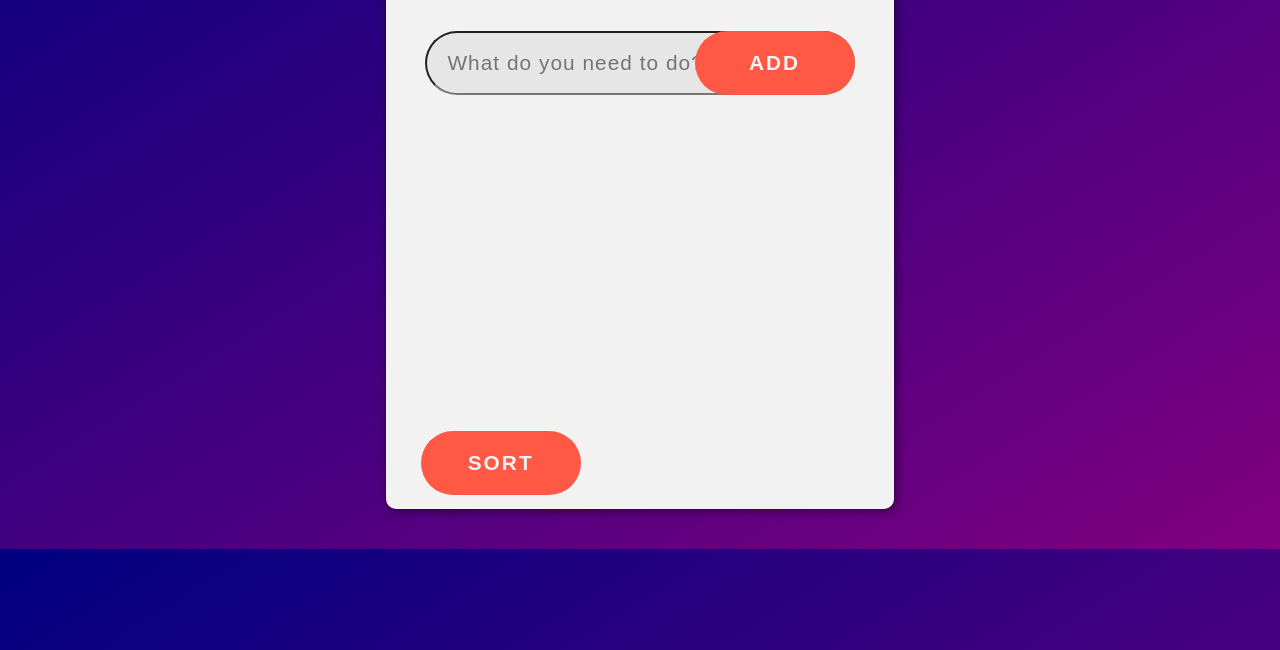
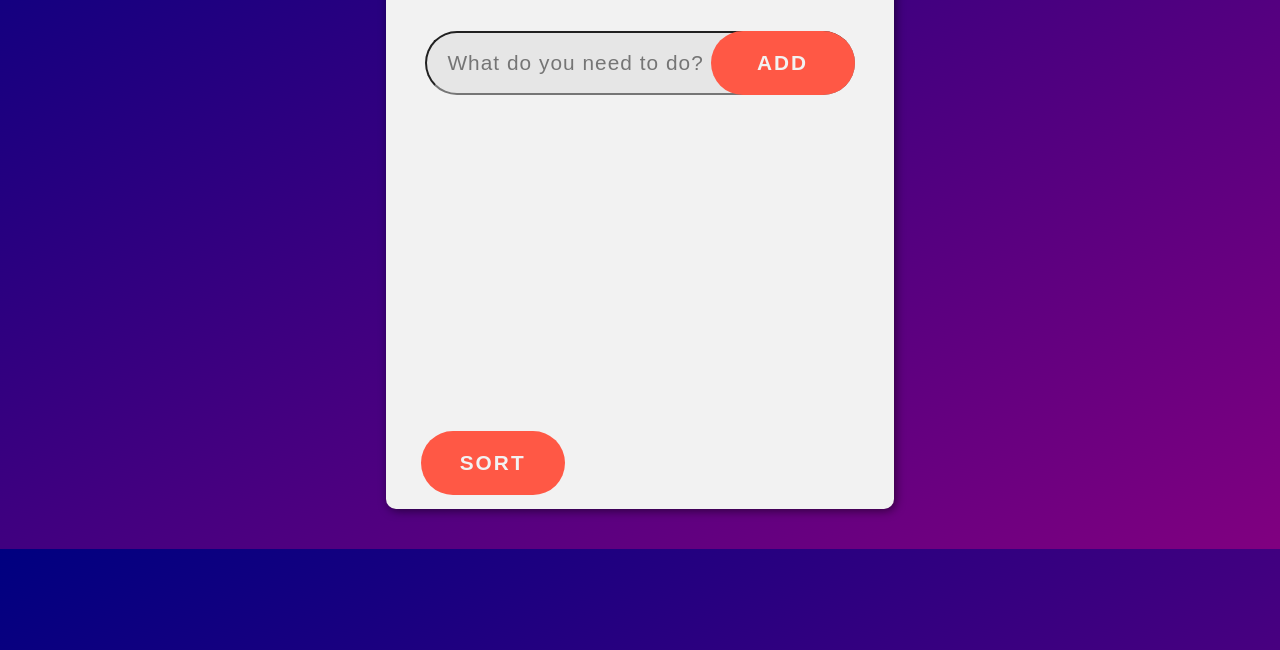
Before and after one commit to Hamish404/Todo-List-App, a plain HTML site: page index.html in a window 1280 px wide. Shown: the part 251-901 px from the top of the page. Drawn offline with Linux system fonts and the light colour scheme; a web font is replaced by a local one.

Commit message:
Add smaller laptop support

```diff
--- a/public/styles/styles.css
+++ b/public/styles/styles.css
@@ -358,6 +358,25 @@ hr {
     max-height: 90vh;
     max-width: 63.6vh;
   }
+
+}
+
+/* S height */
+
+@media (max-height: 850px) {
+
+  .input-container {
+    margin: 40px 0px 40px 0px;
+  }
+
+  .add-btn {
+    width: 9rem;
+  }
+
+  .sort-btn {
+    width: 9rem;
+  }
+
 }
 
 /* 2xl */
```
